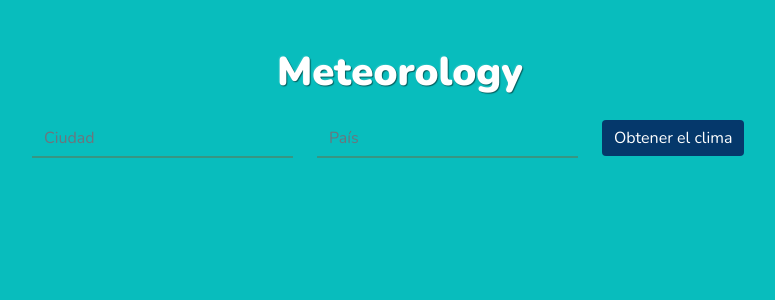
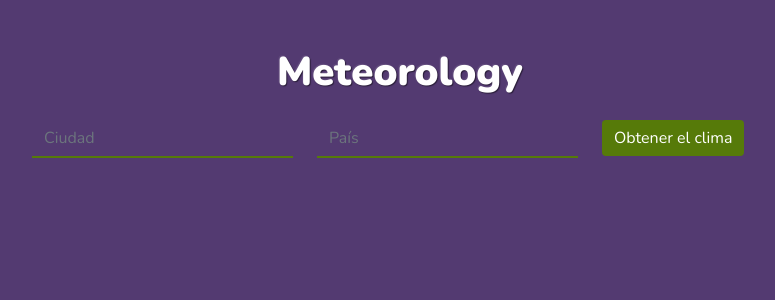
Before and after one commit to ElDuartte/temperatura-app, a React (Create React App) app: page / in a window 1280 px wide. Shown: the top 300 px of the page, without its empty margins (240-1015 px from the left). Built offline with nearby package versions, Linux system fonts and the light colour scheme.

Commit message:
cambio de colores por verde y fondo morado

```diff
--- a/src/sass/components/Form.scss
+++ b/src/sass/components/Form.scss
@@ -5,14 +5,14 @@ form {
 form input[name="city"],
 form input[name="country"] {
 	background-color: transparent;
-	color: #05386b;
+	color: #fff !important;
 	border: none;
-	border-bottom: 2px solid #379683;
+	border-bottom: 2px solid $color-verde;
 	border-radius: 0;
 }
 
 .btn {
-	background-color: #05386b !important;
+	background-color: $color-verde !important;
 	color: #fff;
 	border: none !important;
 	cursor: pointer;
--- a/src/sass/main.scss
+++ b/src/sass/main.scss
@@ -1,8 +1,15 @@
+$color-section-first: #00a6ed;
+$color-morado: #533a71;
+$color-verde: #567a09;
+// $color-section-third: #f6511d;
+$color-section-fourth: #0d2c54;
+$color-section-fifth: #ffb400;
+
 * {
 	// background-color: #5cdb95;
 	// background-color: #97caef;
-	background-color: #08bdbd;
-	color: #05386b;
+	background-color: #533a71;
+	color: #fff;
 	font-family: "Nunito", sans-serif;
 	font-weight: 400;
 }
```
